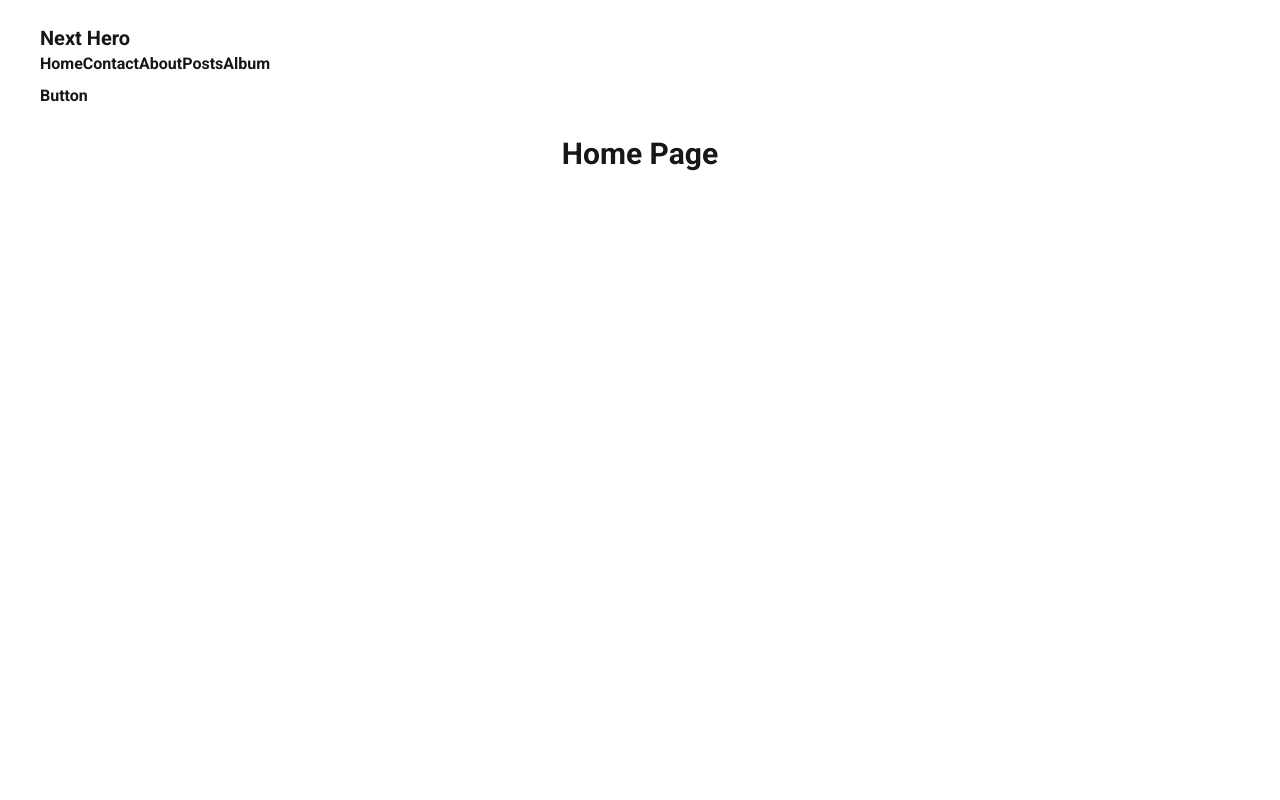
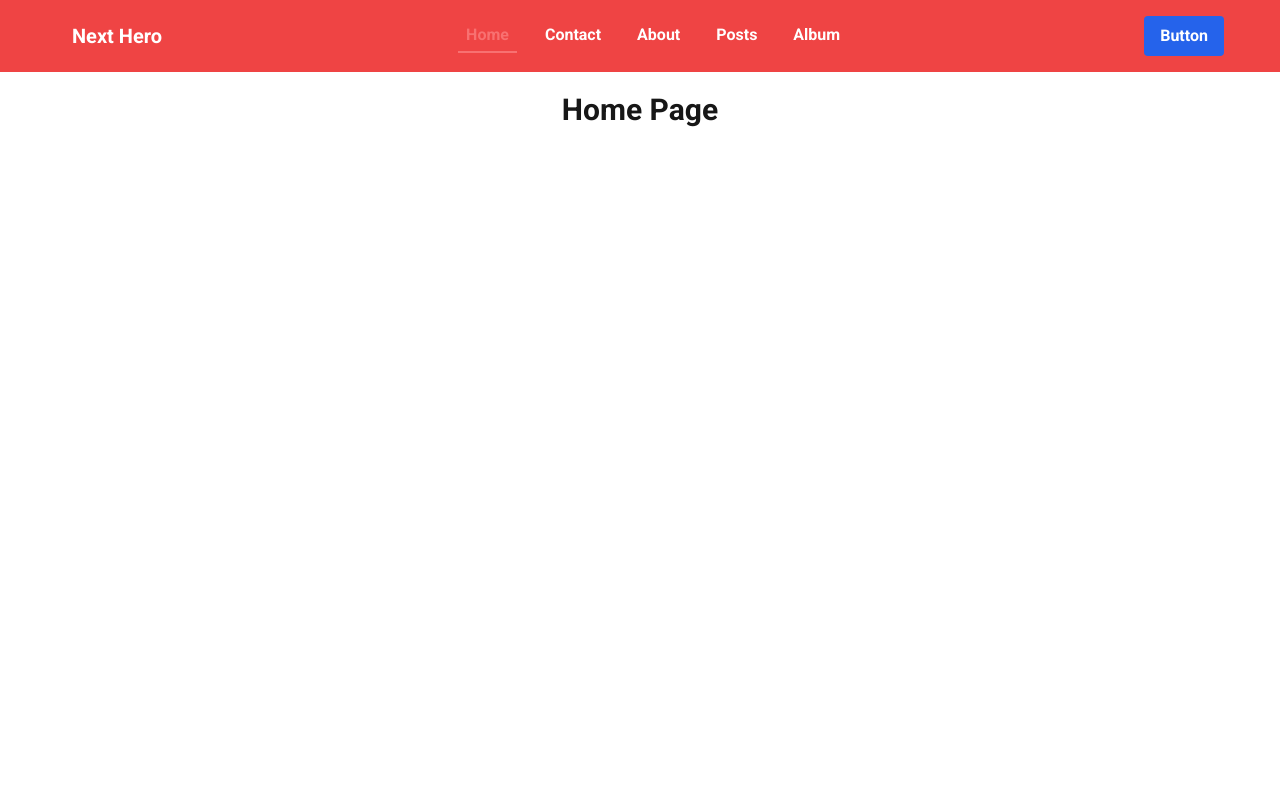
Before and after one commit to sazzadul1205/nextjs-opt, a Next.js app: page / in a window 1280 px wide. Shown: the top 800 px of the page. Built offline with nearby package versions, Linux system fonts and the light colour scheme.

Commit message:
Update code

```diff
--- a/package.json
+++ b/package.json
@@ -15,10 +15,11 @@
   },
   "devDependencies": {
     "@babel/eslint-parser": "^7.25.9",
+    "autoprefixer": "^10.4.20",
     "daisyui": "^4.12.14",
     "eslint": "^8",
     "eslint-config-next": "15.0.3",
-    "postcss": "^8",
-    "tailwindcss": "^3.4.1"
+    "postcss": "^8.4.49",
+    "tailwindcss": "^3.4.15"
   }
 }
--- /dev/null
+++ b/postcss.config.js
@@ -0,0 +1,6 @@
+module.exports = {
+  plugins: {
+    tailwindcss: {},
+    autoprefixer: {},
+  },
+}
--- a/tailwind.config.js
+++ b/tailwind.config.js
@@ -1,17 +1,15 @@
 /** @type {import('tailwindcss').Config} */
 module.exports = {
   content: [
-    "./src/pages/**/*.{js,ts,jsx,tsx,mdx}",
-    "./src/components/**/*.{js,ts,jsx,tsx,mdx}",
-    "./src/app/**/*.{js,ts,jsx,tsx,mdx}",
+    "./app/**/*.{js,ts,jsx,tsx,mdx}",
+    "./pages/**/*.{js,ts,jsx,tsx,mdx}",
+    "./components/**/*.{js,ts,jsx,tsx,mdx}",
+
+    // Or if using `src` directory:
+    "./src/**/*.{js,ts,jsx,tsx,mdx}",
   ],
   theme: {
-    extend: {
-      colors: {
-        background: "var(--background)",
-        foreground: "var(--foreground)",
-      },
-    },
+    extend: {},
   },
   plugins: [require("daisyui")],
 };
```
Also changed, not shown: 1 other file (tests, documents, lock files or other folders).
